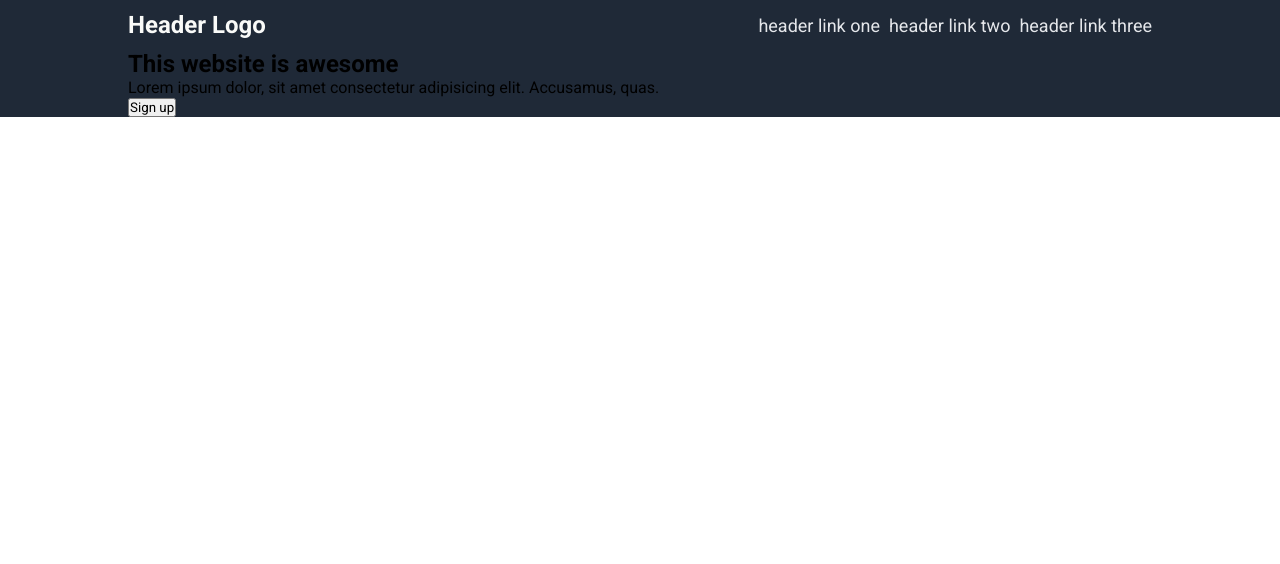
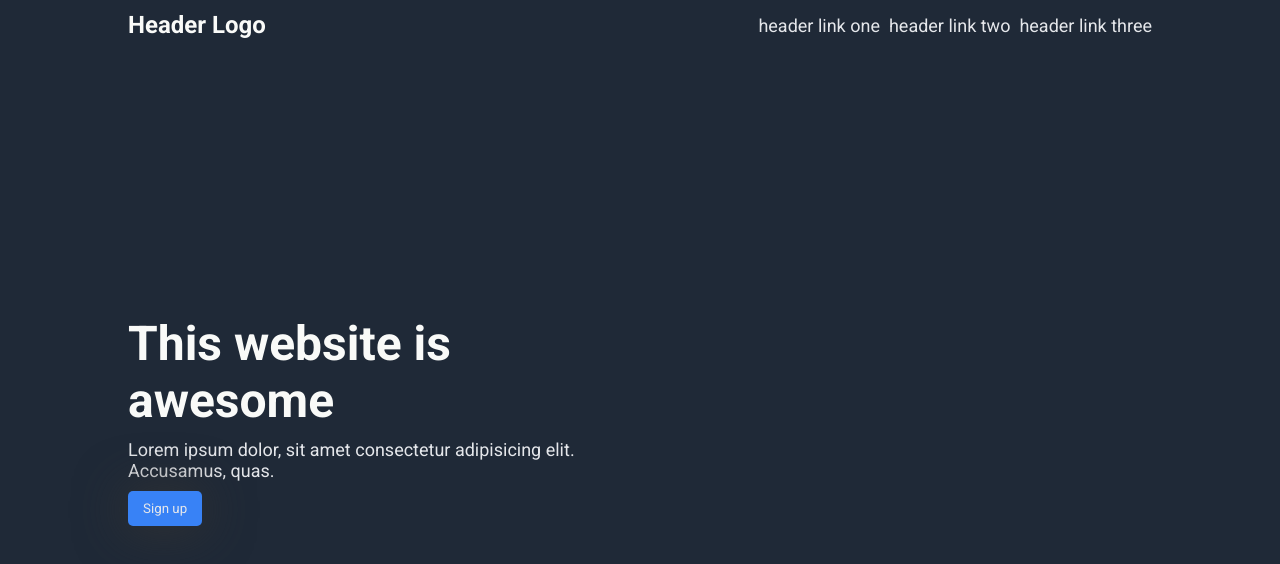
Before and after one commit to DawidGawronskiDev/odin-landing-page, a plain HTML site: page index.html in a window 1280 px wide. Drawn offline with Linux system fonts and the light colour scheme.

Commit message:
Modify main.css

```diff
--- a/css/main.css
+++ b/css/main.css
@@ -8,6 +8,12 @@
 
   --secondary-size: 18px;
   --secondary-cl: #e5e7eb;
+
+  --hero-main-txt-size: 48px;
+  --hero-main-txt-weight: bold;
+  --hero-main-txt-cl: #f9faf8;
+
+  --btn-bg-cl: #3882f6;
 }
 
 * {
@@ -21,6 +27,10 @@
   background-color: var(--dark-bg-cl);
   box-shadow: 0 0 0 100vmax var(--dark-bg-cl);
   clip-path: inset(0 -100vmax);
+}
+
+.container * {
+  margin-bottom: 10px;
 }
 
 main {
@@ -55,3 +65,40 @@ header li a {
   text-decoration: none;
   color: var(--secondary-cl);
 }
+
+/* ---------- hero ---------- */
+
+.hero {
+  height: calc(100vh - 50px);
+  width: 100%;
+
+  display: flex;
+}
+
+.hero h1 {
+  font-size: var(--hero-main-txt-size);
+  font-weight: var(--hero-main-txt-weight);
+  color: var(--hero-main-txt-cl);
+}
+
+.hero p {
+  font-size: var(--secondary-size);
+  color: var(--secondary-cl);
+}
+
+.hero button {
+  color: var(--secondary-cl);
+  background-color: var(--btn-bg-cl);
+  box-shadow: -1px 1px 50px 1px #333;
+  border-radius: 5px;
+  border: none;
+  padding: 10px 15px;
+}
+
+.container-half {
+  height: 100%;
+  width: 50%;
+
+  display: flex;
+  align-items: center;
+}
```
